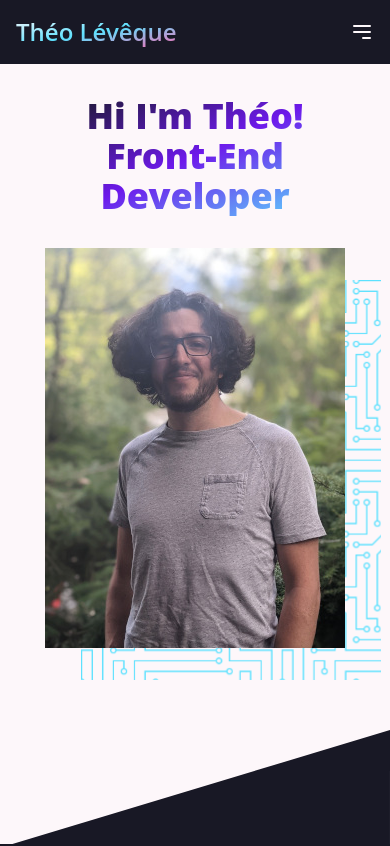
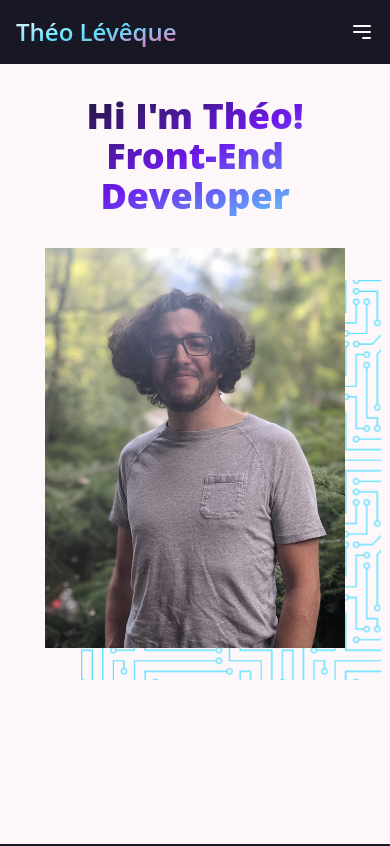
Before and after one commit to theolvq/daawa-portfolio, a Next.js app: page / in a window 390 px wide. Shown: the top 846 px of the page. Built offline with nearby package versions, Linux system fonts and the light colour scheme.

Commit message:
test safari

```diff
--- a/components/HeroBackground.tsx
+++ b/components/HeroBackground.tsx
@@ -9,7 +9,7 @@ const HeroBackground: React.FC = () => {
       <div className='absolute top-0 left-0 -z-10 hidden lg:block w-full'>
         <Image src={topPattern} alt='' layout='responsive' />
       </div>
-      <div className='absolute -bottom-1 right-0 -z-10 w-full 2xl:w-1/2'>
+      <div className='absolute -bottom-1 right-0 -z-10 w-full hidden lg:block 2xl:w-1/2'>
         <Image src={bottomPattern} alt='' layout='responsive' />
       </div>
     </div>
```
Also changed, not shown: public/images/weather-app.png (renamed from lib/images/weather-app.png).
